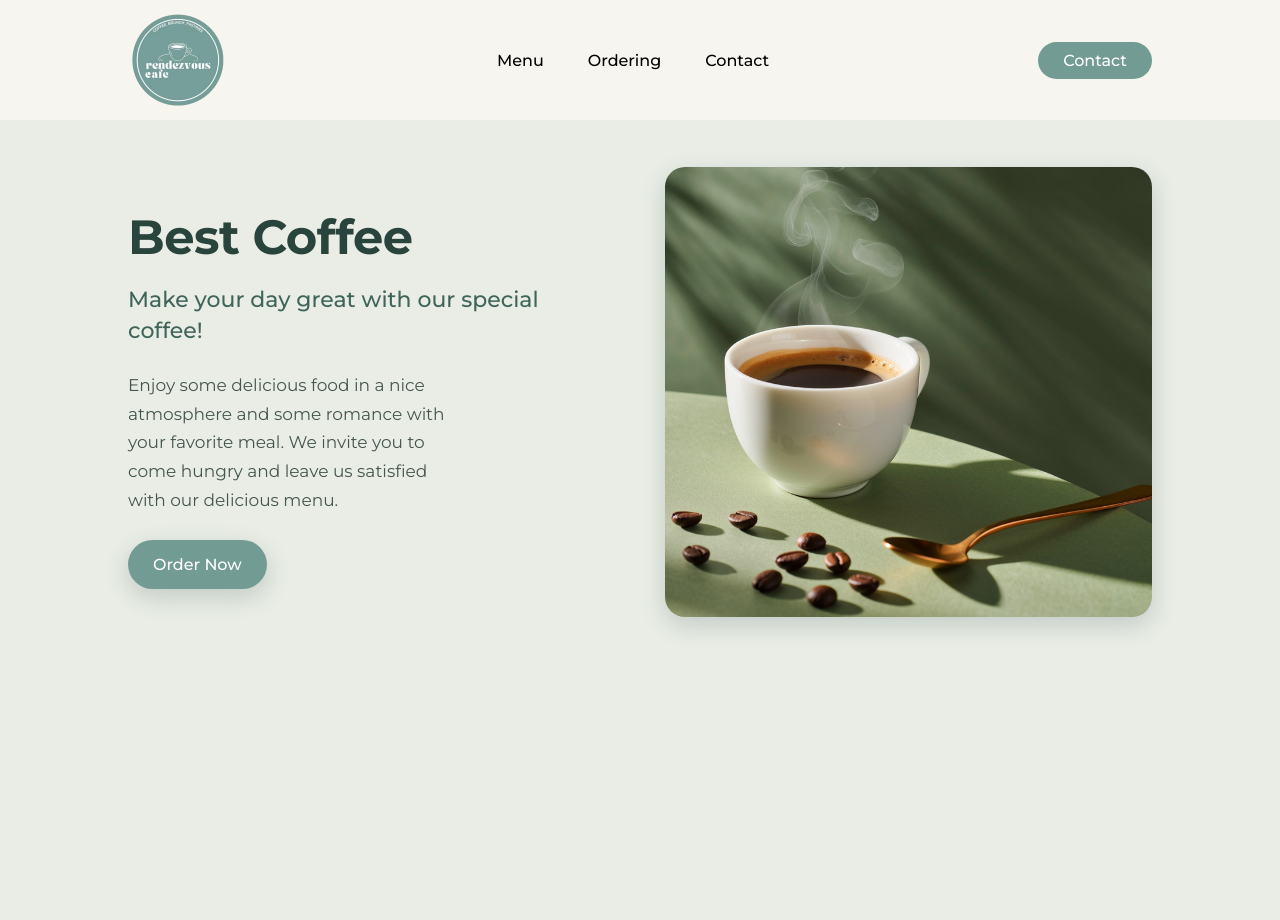
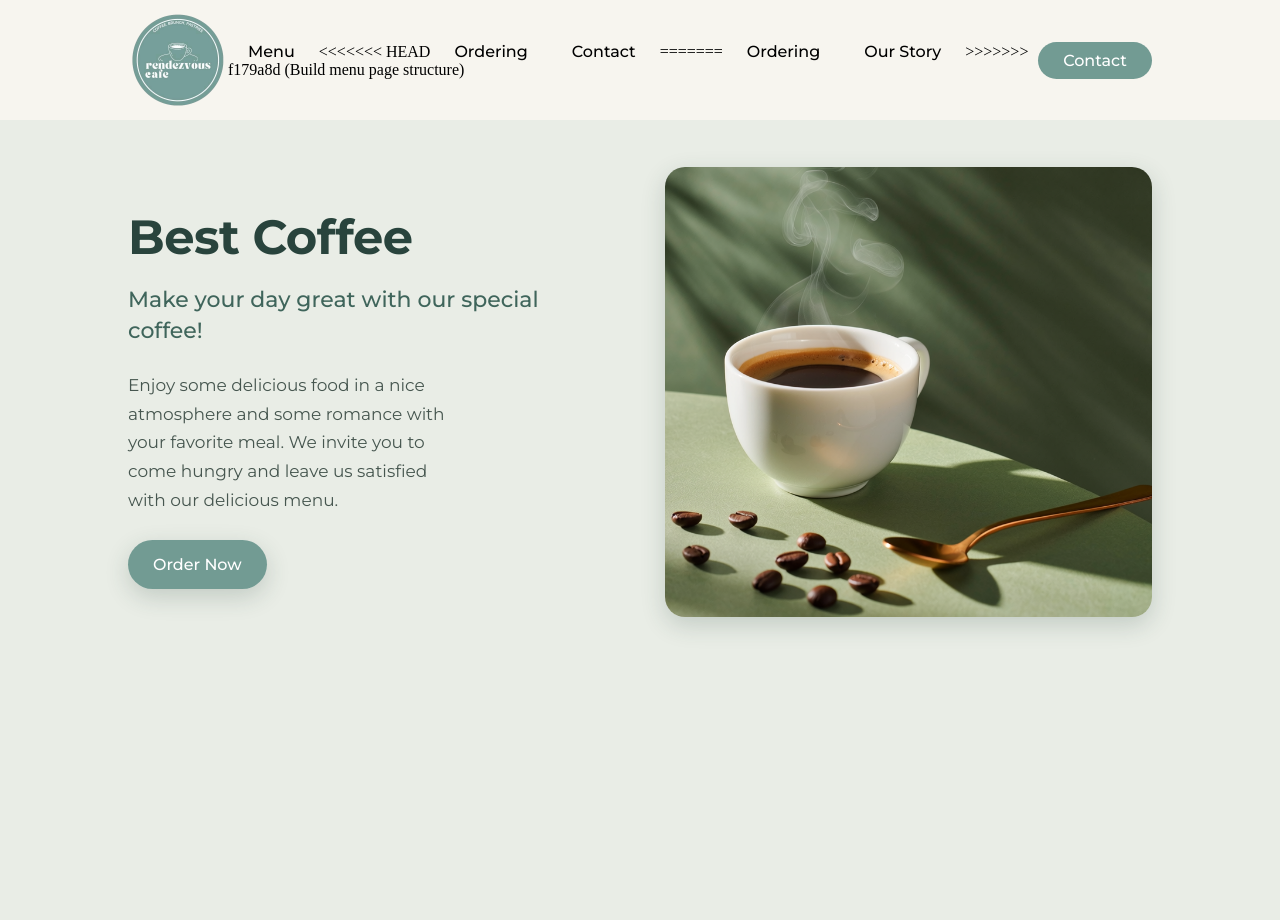
Before and after one commit to nitro556-cloud/fbla-ordering-system, a Flask app: page / in a window 1280 px wide. Run offline with Flask 3, Linux system fonts and the light colour scheme.

Commit message:
Build menu page structure

```diff
--- a/templates/index.html
+++ b/templates/index.html
@@ -15,8 +15,13 @@
         <nav id = "navigation_bar">
         <ul>
             <li><a href="{{ url_for('menu_page') }}">Menu</a></li>
+<<<<<<< HEAD
             <li><a href="{{ url_for('cart_page') }}">Ordering</a></li>
             <li><a href="{{ url_for('contact_page') }}">Contact</a></li>
+=======
+            <li><a href="#">Ordering</a></li>
+            <li><a href="#">Our Story</a></li>
+>>>>>>> f179a8d (Build menu page structure)
         </ul>
         </nav>
     <a href="#" id="contact-btn">Contact</a>
@@ -33,7 +38,7 @@
                     <a href="#" class="order-now-btn">Order Now</a>
                 </div>
                 <div class="hero-image-holder">
-                    <img src="{{ url_for('static', filename='./images/hero-image.png') }}" alt="Hero" class="hero-image">
+                    <img src="{{ url_for('static', filename='./images/hero-image.png') }}" alt="Coffee Image" class="hero-image">
                 </div>
             </div>
         </section>
--- a/templates/menu.html
+++ b/templates/menu.html
@@ -6,6 +6,7 @@
     <title>Rendezvous Cafe | Menu</title>
 </head>
 <body>
+<<<<<<< HEAD
       <!-- Header / Navbar -->
     <header>
         <img id ="logo" src="{{ url_for('static', filename='images/logo.png') }}" alt="logo">
@@ -19,6 +20,9 @@
     <a href="#" id="contact-btn">Contact</a>
     </header>
     <h1>hello</h1>
+=======
+    <a href="{{ url_for('home') }}">Home</a>
+>>>>>>> f179a8d (Build menu page structure)
     <h1>Our Menu</h1>
 </body>
 </html>
```
